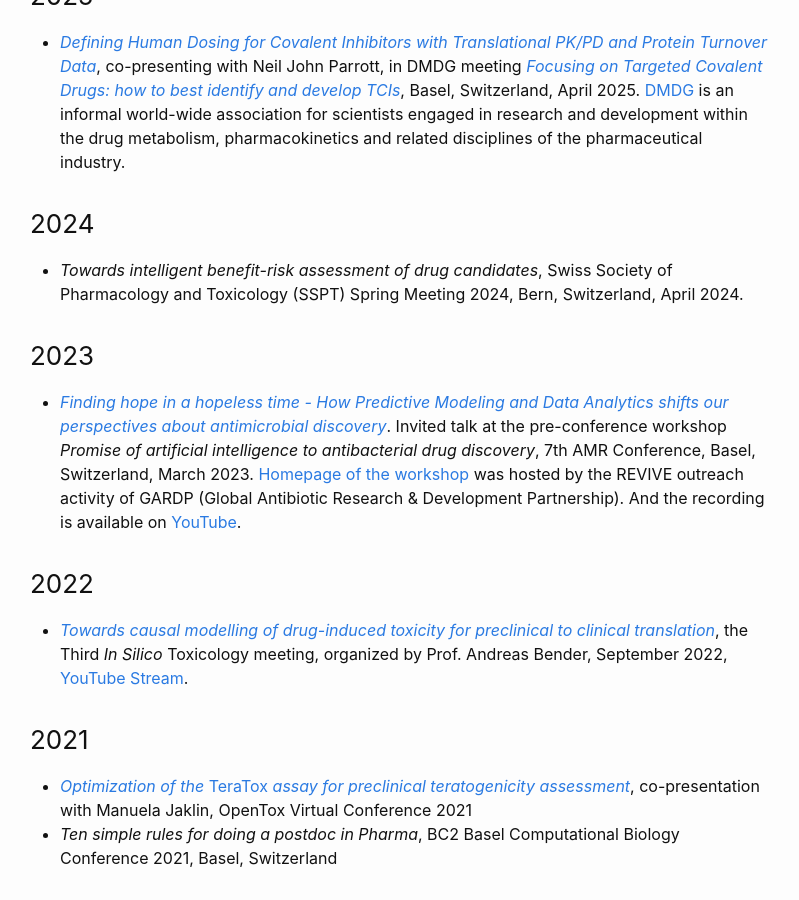
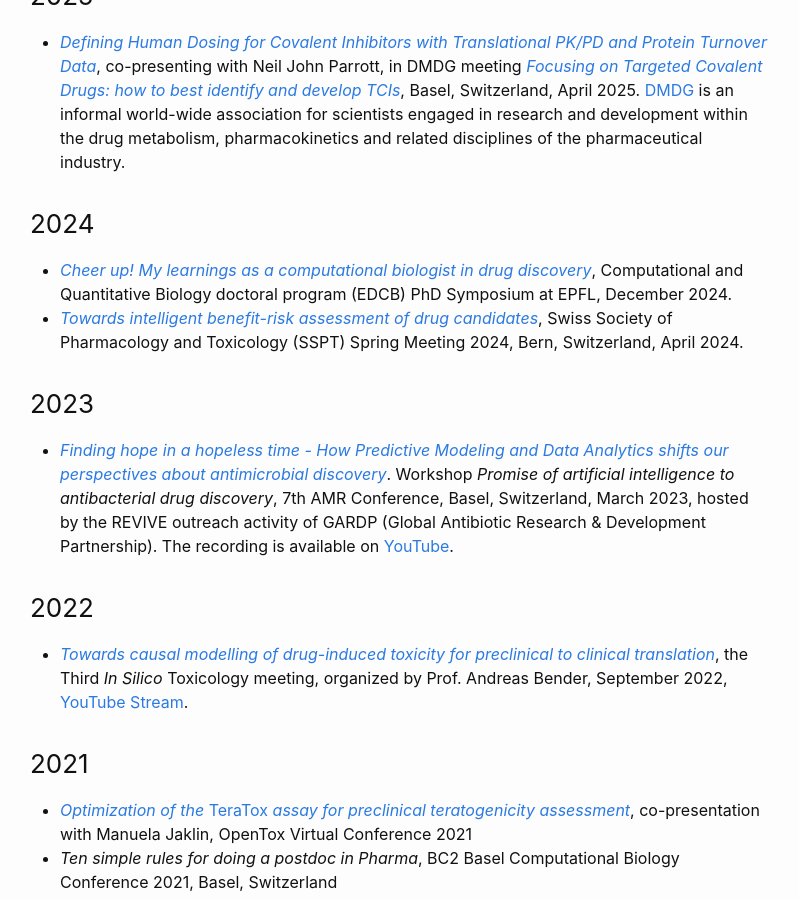
Before and after one commit to Accio/accio.github.io, a Jekyll site: the page built from _pages/outreach.md, in a window 1280 px wide and 900 px high, scrolled down 2310 px. Shown: the whole window, without its empty margins (240-1039 px from the left). Built offline with Jekyll 4.4.1, drawn with Linux system fonts in a browser that asks for light colours.

Commit message:
add recent two talks

```diff
--- a/_pages/outreach.md
+++ b/_pages/outreach.md
@@ -65,11 +65,12 @@ I regularly talks to other experts in drug discovery, general public and student
 
 ### 2024
 
-* *Towards intelligent benefit-risk assessment of drug candidates*, Swiss Society of Pharmacology and Toxicology (SSPT) Spring Meeting 2024, Bern, Switzerland, April 2024.
+* [*Cheer up! My learnings as a computational biologist in drug discovery*]({{ site.url}}/assets/pdf/2024-12-EPFL-EDCB.pdf), Computational and Quantitative Biology doctoral program (EDCB) PhD Symposium at EPFL, December 2024.
+* [*Towards intelligent benefit-risk assessment of drug candidates*]({{ site.url}}/assets/pdf/2024-04-SSPT-JDZ.pdf), Swiss Society of Pharmacology and Toxicology (SSPT) Spring Meeting 2024, Bern, Switzerland, April 2024.
 
 ### 2023
 
-* [*Finding hope in a hopeless time - How Predictive Modeling and Data Analytics shifts our perspectives about antimicrobial discovery*]({{ site.url}}/assets/pdf/2023-03-AMR-JitaoDavidZhang.pdf). Invited talk at the pre-conference workshop *Promise of artificial intelligence to antibacterial drug discovery*, 7th AMR Conference, Basel, Switzerland, March 2023. [Homepage of the workshop](https://revive.gardp.org/promise-of-artificial-intelligence-to-antibacterial-drug-discovery/) was hosted by the REVIVE outreach activity of GARDP (Global Antibiotic Research & Development Partnership). And the recording is available on [YouTube](https://www.youtube.com/watch?v=ywEHjej90w4).
+* [*Finding hope in a hopeless time - How Predictive Modeling and Data Analytics shifts our perspectives about antimicrobial discovery*]({{ site.url}}/assets/pdf/2023-03-AMR-JitaoDavidZhang.pdf). Workshop *Promise of artificial intelligence to antibacterial drug discovery*, 7th AMR Conference, Basel, Switzerland, March 2023, hosted by the REVIVE outreach activity of GARDP (Global Antibiotic Research & Development Partnership). The recording is available on [YouTube](https://www.youtube.com/watch?v=ywEHjej90w4).
 
 ### 2022
 
```
Also changed, not shown: 2 other files.
